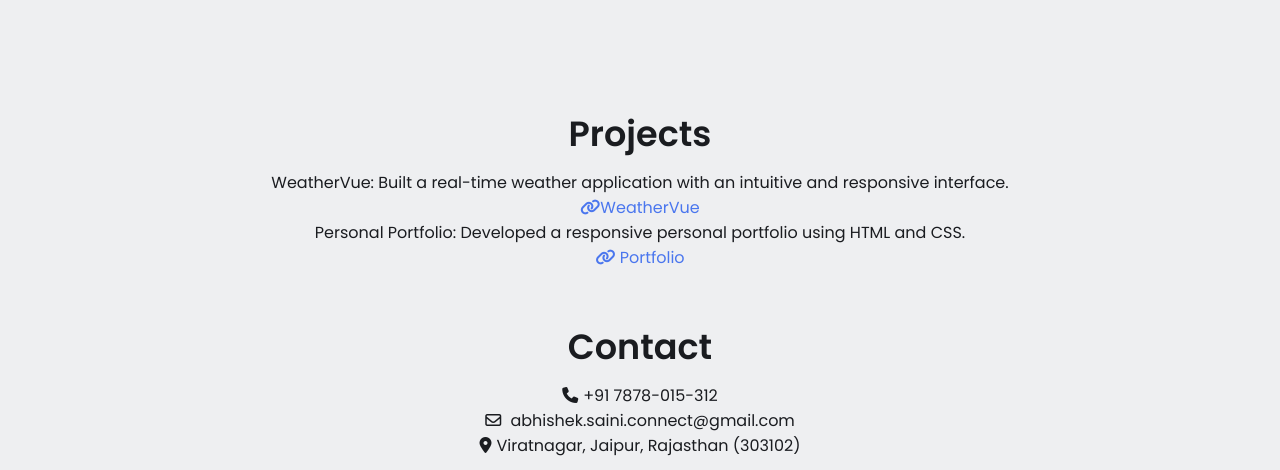
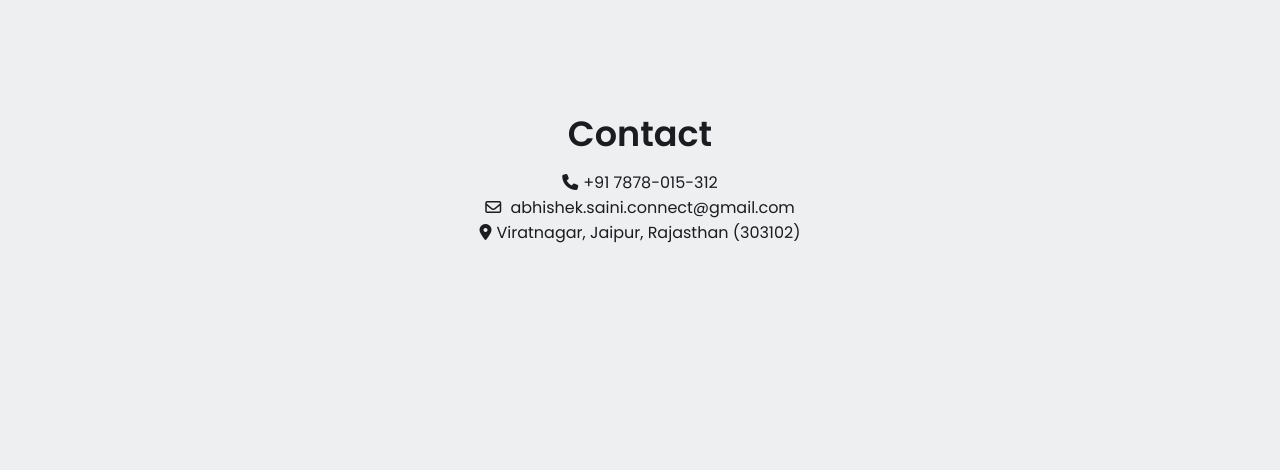
Before and after one commit to Abhishek-Saini-Coder/portfolio, a plain HTML site: page index.html in a window 1280 px wide. Shown: the part 989-1459 px from the top of the page. After the commit the page ends 1334 px from the top, so only its background shows below. Drawn offline with Linux system fonts and the light colour scheme.

```diff
--- a/index.html
+++ b/index.html
@@ -88,9 +88,9 @@
               <span>Skills</span>
             </a>
 
-            <a href="#contact">
-              <i class="fa-solid fa-envelope"></i>
-              <span>Contact</span>
+            <a href="#experience">
+              <i class="fa-solid fa-briefcase"></i>
+              <span>Experience</span>
             </a>
 
             <a
@@ -100,6 +100,11 @@
             >
               <i class="fa-solid fa-file"></i>
               <span>Resume</span>
+            </a>
+
+            <a href="#contact">
+              <i class="fa-solid fa-envelope"></i>
+              <span>Contact</span>
             </a>
           </div>
         </div>
@@ -162,29 +167,6 @@
         </div>
       </section>
 
-      <!--SECTION 3: Projects-->
-
-      <section id="projects" class="projects-section">
-        <h2>Projects</h2>
-
-        <div class="text">
-          WeatherVue: Built a real-time weather application with an intuitive
-          and responsive interface.
-        </div>
-        <a href="https://weather-site-fawn.vercel.app/"
-          ><i class="fa-solid fa-link"></i><span>WeatherVue</span></a
-        >
-
-        <p>
-          Personal Portfolio: Developed a responsive personal portfolio using
-          HTML and CSS.
-        </p>
-        <a
-          href="https://vercel.com/abhishek-sainis-projects-8009b9ff/abhishek_portfolio/9mwhpNQsU8dXCUvkGnmbLDHp3do6"
-        >
-          <i class="fa-solid fa-link"></i> <span>Portfolio</span>
-        </a>
-      </section>
       <!-- SECTION 3: Contact -->
       <section id="contact" class="contact-section">
         <h2>Contact</h2>
--- a/styles.css
+++ b/styles.css
@@ -142,7 +142,7 @@
   align-items: center;
   gap: 10px;
 
-  width: 150px;
+  width: 200px;
   padding: 10px 20px;
   margin: 10px;
   border: 1.5px solid #d3d3d3;
@@ -158,26 +158,6 @@
 
 .skills-section .cells .cell span {
   font-size: 18px;
-}
-
-/*SECTION 3: PROJECTS*/
-#projects {
-  padding: 0 50px;
-  text-align: center;
-  margin-bottom: 50px;
-}
-
-.projects-section h2 {
-  font-size: 35px;
-}
-
-.projects-section li {
-  margin: 20px;
-}
-
-.projects-section .text {
-  text-align: center;
-  margin-top: 10px;
 }
 
 /* SECTION 3: Contact */
```
